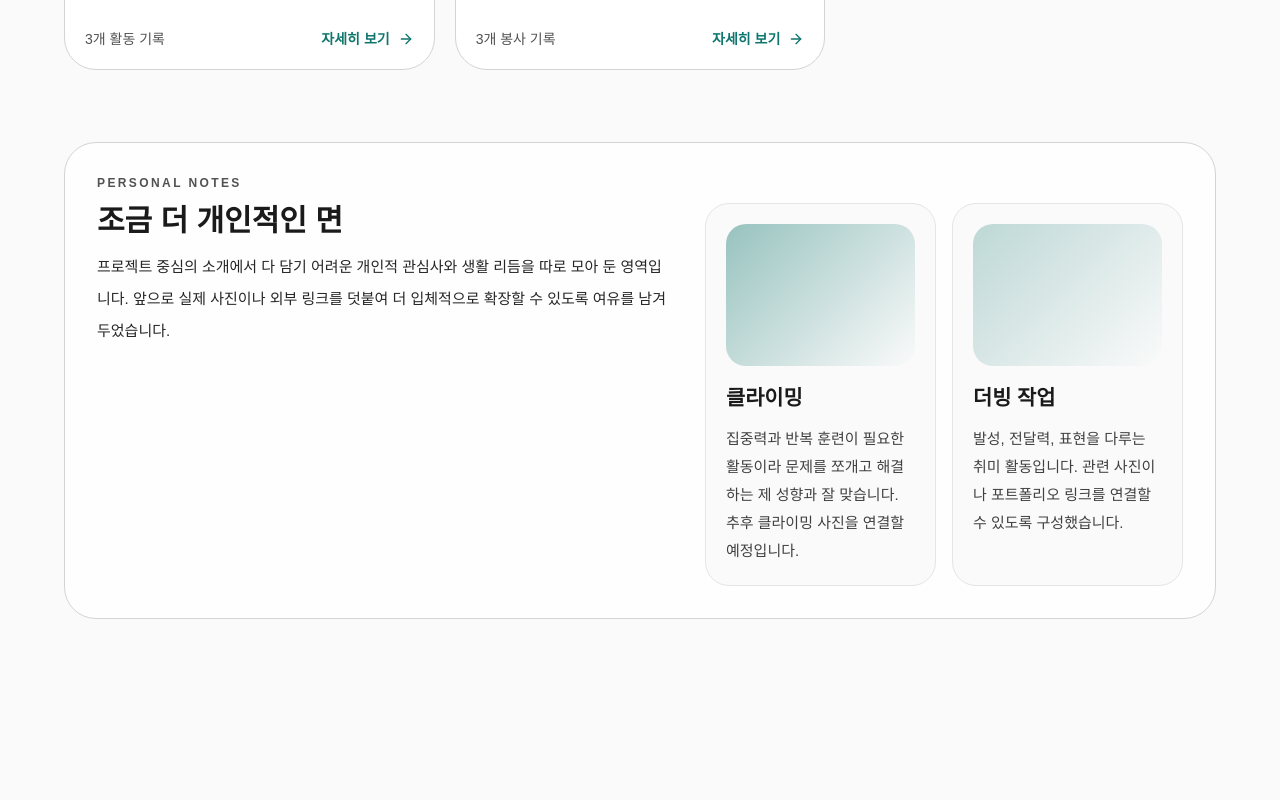
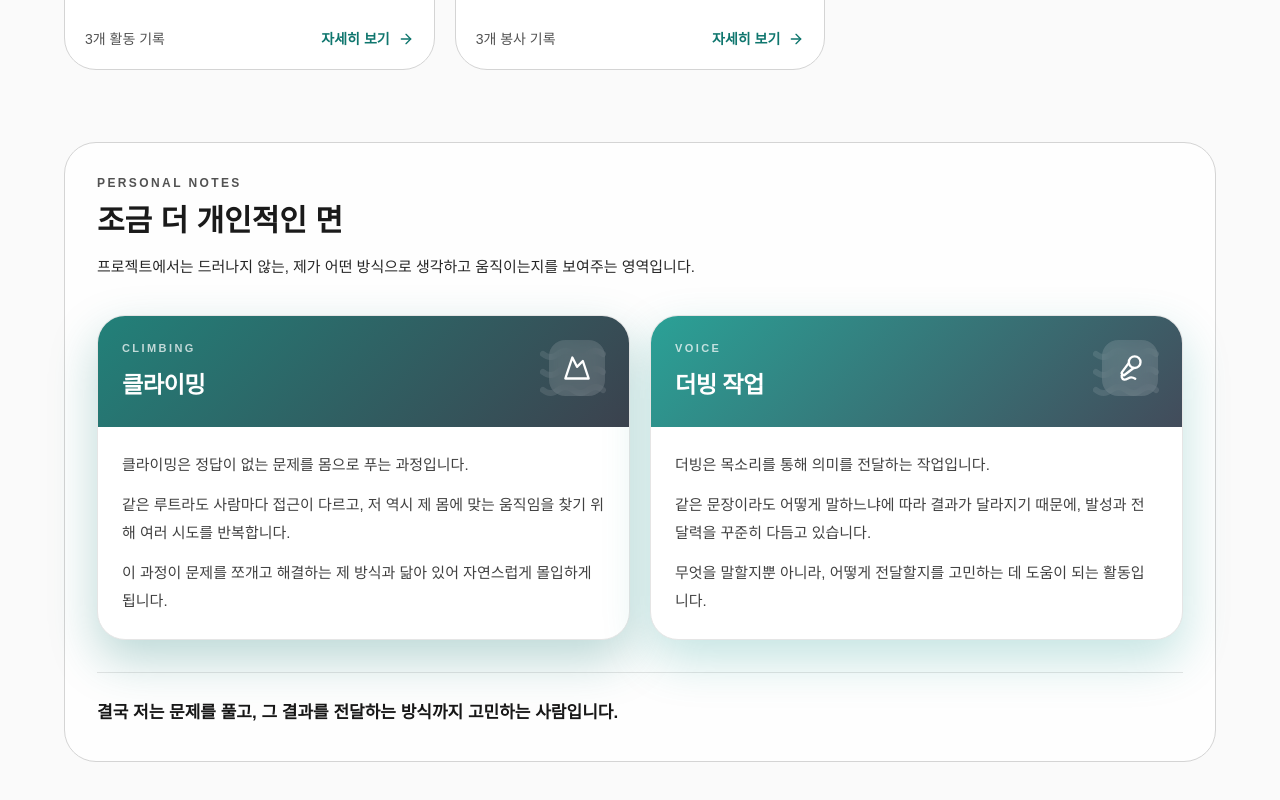
Before and after one commit to HectorSin/portfolio, a Next.js app: page /about in a window 1280 px wide. Shown: the part 1642-2442 px from the top of the page. Before the commit the page ends 2357 px from the top, so only its background shows below. Built offline with nearby package versions, Linux system fonts and the light colour scheme; no server answers; the database is empty.

Commit message:
feat: about me - 개인적인 내용 추가

```diff
--- a/components/about/about-hub-page.tsx
+++ b/components/about/about-hub-page.tsx
@@ -2,13 +2,15 @@
 
 import Image from "next/image";
 import Link from "next/link";
-import { ArrowRight, Award, BriefcaseBusiness, FolderHeart, ShieldCheck, Sparkles, Users } from "lucide-react";
+import { ArrowRight, Award, BriefcaseBusiness, FolderHeart, MicVocal, ShieldCheck, Sparkles, Users, Waves, Mountain } from "lucide-react";
 import {
   archiveSections,
   aboutCategoryCards,
   aboutPageIntro,
   activityItems,
-  personalHighlights,
+  personalNoteCards,
+  personalNotesClosing,
+  personalNotesIntro,
   pickLocalizedText,
   recommendationItems,
 } from "@/data/about-detail";
@@ -30,6 +32,24 @@ function getCategoryIcon(slug: string) {
     default:
       return FolderHeart;
   }
+}
+
+function getPersonalNoteMeta(index: number) {
+  if (index === 0) {
+    return {
+      icon: Mountain,
+      badge: "Climbing",
+      gradient: "linear-gradient(135deg, rgba(15,118,110,0.92), rgba(17,24,39,0.82))",
+      glow: "rgba(15,118,110,0.28)",
+    };
+  }
+
+  return {
+    icon: MicVocal,
+    badge: "Voice",
+    gradient: "linear-gradient(135deg, rgba(13,148,136,0.88), rgba(30,41,59,0.84))",
+    glow: "rgba(13,148,136,0.24)",
+  };
 }
 
 function PlaceholderTile({ label, featured = false }: { label: string; featured?: boolean }) {
@@ -210,42 +230,69 @@ export default function AboutHubPage({ awardPreviewImageSrc }: AboutHubPageProps
         <p className={`text-xs font-semibold uppercase tracking-[0.2em] ${isDark ? "text-neutral-500" : "text-neutral-600"}`}>
           Personal Notes
         </p>
-        <div className="mt-3 flex flex-col gap-8 lg:flex-row lg:items-start lg:justify-between">
-          <div className="max-w-xl">
-            <h2 className="text-2xl font-bold md:text-3xl">{isKorean ? "조금 더 개인적인 면" : "A little more personal"}</h2>
-            <p className={`mt-3 text-[15px] leading-8 ${isDark ? "text-neutral-200" : "text-neutral-800"}`}>
-              {isKorean
-                ? "프로젝트 중심의 소개에서 다 담기 어려운 개인적 관심사와 생활 리듬을 따로 모아 둔 영역입니다. 앞으로 실제 사진이나 외부 링크를 덧붙여 더 입체적으로 확장할 수 있도록 여유를 남겨두었습니다."
-                : "This section holds short personal highlights that complement the professional story, with room for future images and links."}
-            </p>
-          </div>
-          <div className="grid flex-1 gap-4 md:grid-cols-2">
-            {personalHighlights.map((item, index) => (
+        <div className="mt-3 max-w-2xl">
+          <h2 className="text-2xl font-bold md:text-3xl">{pickLocalizedText(personalNotesIntro.title, isKorean)}</h2>
+          <p className={`mt-3 text-[15px] leading-8 ${isDark ? "text-neutral-200" : "text-neutral-800"}`}>
+            {pickLocalizedText(personalNotesIntro.description, isKorean)}
+          </p>
+        </div>
+        <div className="mt-8 grid gap-5 lg:grid-cols-2">
+          {personalNoteCards.map((item, index) => {
+            const meta = getPersonalNoteMeta(index);
+            const Icon = meta.icon;
+
+            return (
               <article
                 key={`${item.title.en}-${index}`}
-                className={`rounded-[1.5rem] border p-5 transition-all duration-300 hover:-translate-y-0.5 ${
+                className={`overflow-hidden rounded-[1.75rem] border transition-all duration-300 hover:-translate-y-1 ${
                   isDark
-                    ? "border-neutral-800 bg-black/40 hover:border-[rgba(15,118,110,0.4)]"
-                    : "border-neutral-200 bg-neutral-50 hover:border-[rgba(15,118,110,0.35)]"
+                    ? "border-neutral-800 bg-black/40 hover:border-[rgba(15,118,110,0.45)]"
+                    : "border-neutral-200 bg-white hover:border-[rgba(15,118,110,0.35)]"
                 }`}
+                style={{
+                  boxShadow: isDark ? `0 18px 40px ${meta.glow}` : `0 20px 48px ${meta.glow}`,
+                }}
               >
                 <div
-                  className="mb-4 aspect-[4/3] rounded-[1.25rem]"
-                  style={{
-                    background:
-                      index === 0
-                        ? "linear-gradient(135deg, rgba(15,118,110,0.42), rgba(255,255,255,0.04))"
-                        : "linear-gradient(135deg, rgba(15,118,110,0.26), rgba(255,255,255,0.04))",
-                  }}
-                />
-                <h3 className="text-[1.3rem] font-extrabold">{pickLocalizedText(item.title, isKorean)}</h3>
-                <p className={`mt-3 text-[15px] leading-7 ${isDark ? "text-neutral-300" : "text-neutral-700"}`}>
-                  {pickLocalizedText(item.description, isKorean)}
-                </p>
+                  className="relative overflow-hidden px-6 py-6"
+                  style={{ background: meta.gradient }}
+                >
+                  <div className="absolute right-5 top-5 opacity-10">
+                    <Waves className="h-18 w-18 text-white" />
+                  </div>
+                  <div className="flex items-start justify-between gap-4">
+                    <div>
+                      <p className="text-[11px] font-semibold uppercase tracking-[0.22em] text-white/72">{meta.badge}</p>
+                      <h3 className="mt-3 text-[1.45rem] font-extrabold tracking-tight text-white">
+                        {pickLocalizedText(item.title, isKorean)}
+                      </h3>
+                    </div>
+                    <div className="flex h-14 w-14 items-center justify-center rounded-2xl bg-white/12 backdrop-blur">
+                      <Icon className="h-7 w-7 text-white" />
+                    </div>
+                  </div>
+                </div>
+                <div className="space-y-3 px-6 py-6">
+                  {item.paragraphs.map((paragraph, paragraphIndex) => (
+                    <p
+                      key={`${item.title.en}-paragraph-${paragraphIndex}`}
+                      className={`text-[15px] leading-7 ${isDark ? "text-neutral-300" : "text-neutral-700"}`}
+                    >
+                      {pickLocalizedText(paragraph, isKorean)}
+                    </p>
+                  ))}
+                </div>
               </article>
-            ))}
-          </div>
+            );
+          })}
         </div>
+        <p
+          className={`mt-8 border-t pt-6 text-[17px] font-semibold leading-8 ${
+            isDark ? "border-neutral-800 text-neutral-100" : "border-neutral-200 text-neutral-900"
+          }`}
+        >
+          {pickLocalizedText(personalNotesClosing, isKorean)}
+        </p>
       </section>
     </AboutPageShell>
   );
--- a/data/about-detail.ts
+++ b/data/about-detail.ts
@@ -602,6 +602,65 @@ export const activityItems: AboutActivityItem[] = [
   },
 ] as const;
 
+export const personalNotesIntro = {
+  title: {
+    ko: "조금 더 개인적인 면",
+    en: "A little more personal",
+  },
+  description: {
+    ko: "프로젝트에서는 드러나지 않는, 제가 어떤 방식으로 생각하고 움직이는지를 보여주는 영역입니다.",
+    en: "A small section that shows how I think and move beyond project descriptions.",
+  },
+} as const;
+
+export const personalNoteCards = [
+  {
+    title: {
+      ko: "클라이밍",
+      en: "Climbing",
+    },
+    paragraphs: [
+      {
+        ko: "클라이밍은 정답이 없는 문제를 몸으로 푸는 과정입니다.",
+        en: "Climbing feels like solving a problem with no single correct answer.",
+      },
+      {
+        ko: "같은 루트라도 사람마다 접근이 다르고, 저 역시 제 몸에 맞는 움직임을 찾기 위해 여러 시도를 반복합니다.",
+        en: "Even on the same route, people move differently, and I repeat different attempts to find the motion that fits my body.",
+      },
+      {
+        ko: "이 과정이 문제를 쪼개고 해결하는 제 방식과 닮아 있어 자연스럽게 몰입하게 됩니다.",
+        en: "That process mirrors how I break down and solve problems, which is why I get absorbed in it so naturally.",
+      },
+    ],
+  },
+  {
+    title: {
+      ko: "더빙 작업",
+      en: "Dubbing Work",
+    },
+    paragraphs: [
+      {
+        ko: "더빙은 목소리를 통해 의미를 전달하는 작업입니다.",
+        en: "Dubbing is about delivering meaning through voice.",
+      },
+      {
+        ko: "같은 문장이라도 어떻게 말하느냐에 따라 결과가 달라지기 때문에, 발성과 전달력을 꾸준히 다듬고 있습니다.",
+        en: "The same line can land very differently depending on how it is spoken, so I keep sharpening vocal control and delivery.",
+      },
+      {
+        ko: "무엇을 말할지뿐 아니라, 어떻게 전달할지를 고민하는 데 도움이 되는 활동입니다.",
+        en: "It helps me think not only about what to say, but how to deliver it.",
+      },
+    ],
+  },
+] as const;
+
+export const personalNotesClosing = {
+  ko: "결국 저는 문제를 풀고, 그 결과를 전달하는 방식까지 고민하는 사람입니다.",
+  en: "In the end, I care about solving the problem and how the result is conveyed.",
+} as const;
+
 export const personalHighlights: PersonalHighlightItem[] = [
   {
     title: {
```
